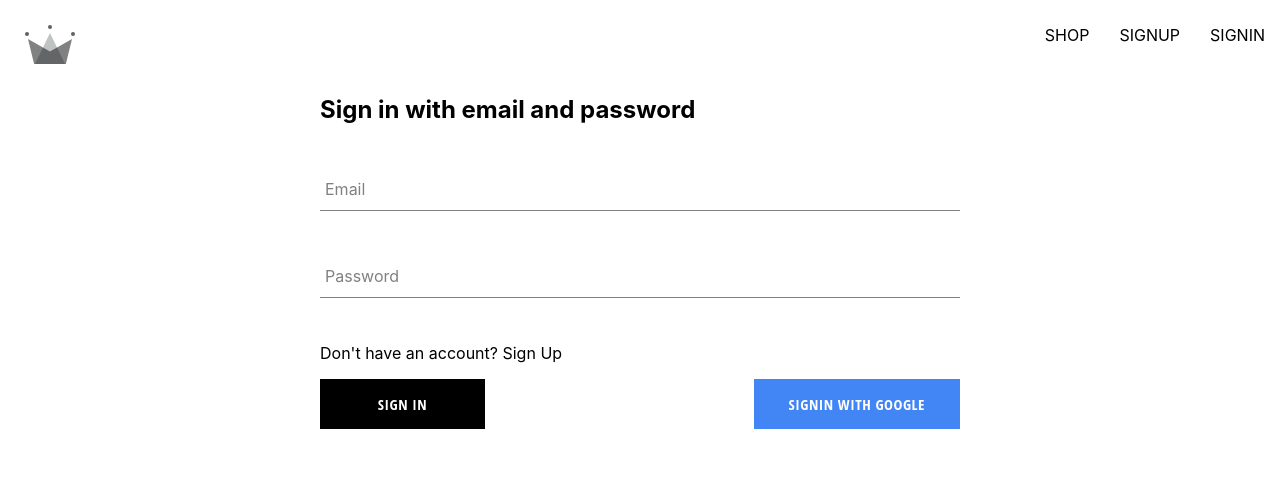
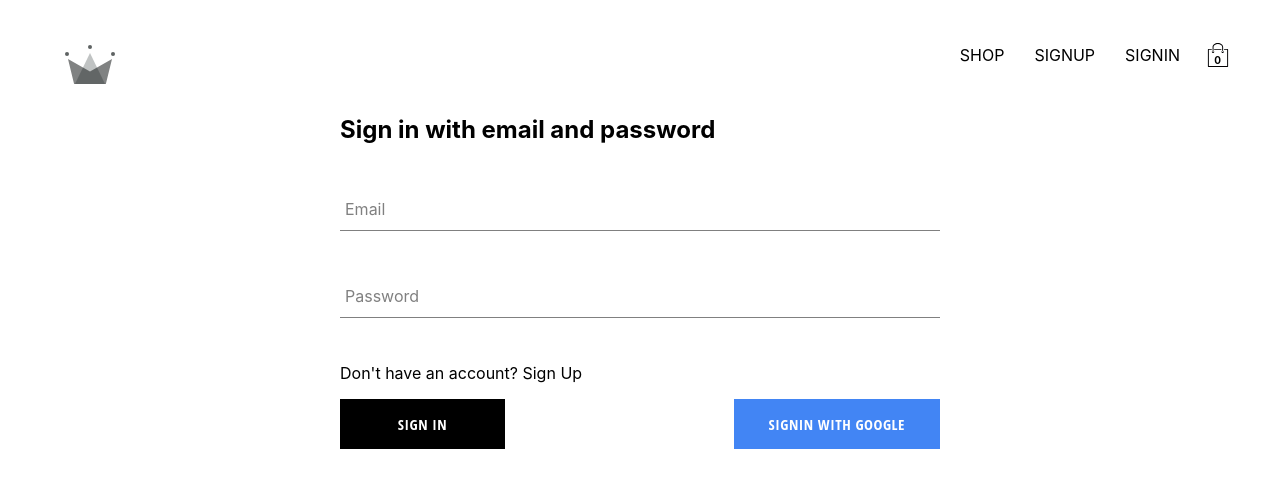
Before and after one commit to Precious2912/e-commerce-web-app, a React (Create React App) app: page /sign-in in a window 1280 px wide. Shown: the top 488 px of the page. Built offline with nearby package versions, Linux system fonts and the light colour scheme.

Commit message:
added cart-icon and cart-dropdown

```diff
--- /dev/null
+++ b/src/components/cart-dropdown/cart-dropdown.component.jsx
@@ -0,0 +1,13 @@
+import Button from "../button/button.component";
+import "./cart-dropdown.styles.scss";
+
+const CartDropdown = () => {
+  return (
+    <div className="cart-dropdown-container">
+      <div className="cart-items" />
+      <Button>GO TO CHECKOUT</Button>
+    </div>
+  );
+};
+
+export default CartDropdown;
--- /dev/null
+++ b/src/components/cart-dropdown/cart-dropdown.styles.scss
@@ -0,0 +1,29 @@
+.cart-dropdown-container {
+  position: absolute;
+  width: 240px;
+  height: 340px;
+  display: flex;
+  flex-direction: column;
+  padding: 20px;
+  border: 1px solid black;
+  background-color: white;
+  top: 90px;
+  right: 40px;
+  z-index: 5;
+
+  .empty-message {
+    font-size: 18px;
+    margin: 50px auto;
+  }
+
+  .cart-items {
+    height: 240px;
+    display: flex;
+    flex-direction: column;
+    overflow: scroll;
+  }
+
+  button {
+    margin-top: auto;
+  }
+}
--- /dev/null
+++ b/src/components/cart-icon/cart-icon.component.jsx
@@ -0,0 +1,20 @@
+import { useContext } from "react";
+import { CartContext } from "../../contexts/cart.context";
+import { ReactComponent as ShoppingIcon } from "../../assets/shopping-bag.svg";
+
+import "./cart-icon.styles.scss";
+
+const CartIcon = () => {
+  const { setIsCartOpen } = useContext(CartContext);
+
+  const cartToggle = () => setIsCartOpen((p) => !p);
+
+  return (
+    <div className="cart-icon-container" onClick={cartToggle}>
+      <ShoppingIcon className="shopping-icon" />
+      <span className="item-count">0</span>
+    </div>
+  );
+};
+
+export default CartIcon;
--- /dev/null
+++ b/src/components/cart-icon/cart-icon.styles.scss
@@ -0,0 +1,21 @@
+.cart-icon-container {
+  width: 45px;
+  height: 45px;
+  position: relative;
+  display: flex;
+  align-items: center;
+  justify-content: center;
+  cursor: pointer;
+
+  .shopping-icon {
+    width: 24px;
+    height: 24px;
+  }
+
+  .item-count {
+    position: absolute;
+    font-size: 10px;
+    font-weight: bold;
+    bottom: 12px;
+  }
+}
--- /dev/null
+++ b/src/contexts/cart.context.jsx
@@ -0,0 +1,13 @@
+import { createContext, useState } from "react";
+
+export const CartContext = createContext({
+  isCartOpen: false,
+  setIsCartOpen: () => null,
+});
+
+export const CartProvider = ({ children }) => {
+  const [ isCartOpen, setIsCartOpen ] = useState(false);
+  const value = { isCartOpen, setIsCartOpen };
+
+  return <CartContext.Provider value={value}>{children}</CartContext.Provider>;
+};
--- a/src/contexts/products.context.jsx
+++ b/src/contexts/products.context.jsx
@@ -7,7 +7,7 @@
 });
 
 export const ProductsProvider = ({ children }) => {
-  const [products, setProducts] = useState(PRODUCTS);
+  const [ products ] = useState(PRODUCTS);
   const value = { products };
 
   return <ProductsContext.Provider value={value}>{children}</ProductsContext.Provider>;
--- a/src/index.js
+++ b/src/index.js
@@ -4,6 +4,7 @@
 import App from './App';
 import { UserProvider } from './contexts/user.context';
 import { ProductsProvider } from './contexts/products.context';
+import { CartProvider } from './contexts/cart.context';
 
 import "./index.scss";
 
@@ -13,7 +14,9 @@
     <BrowserRouter>
       <UserProvider>
         <ProductsProvider>
-          <App />
+          <CartProvider>
+            <App />
+          </CartProvider>
         </ProductsProvider>
       </UserProvider>
     </BrowserRouter>
--- a/src/index.scss
+++ b/src/index.scss
@@ -4,6 +4,7 @@
 
 body {
   margin: 0;
+  padding: 20px 40px;
   font-family: -apple-system, BlinkMacSystemFont, 'Segoe UI', 'Roboto', 'Oxygen',
     'Ubuntu', 'Cantarell', 'Fira Sans', 'Droid Sans', 'Helvetica Neue',
     sans-serif;
--- a/src/routes/navbar/navbar.component.jsx
+++ b/src/routes/navbar/navbar.component.jsx
@@ -2,11 +2,15 @@
 import { Outlet, Link } from "react-router-dom";
 import { signOutUser } from "../../utils/firebase/firebase.utils";
 import { UserContext } from "../../contexts/user.context";
+import { CartContext } from "../../contexts/cart.context";
+import CartIcon from "../../components/cart-icon/cart-icon.component";
+import CartDropdown from "../../components/cart-dropdown/cart-dropdown.component";
 import "./navbar.styles.scss";
 import { ReactComponent as Logo } from "../../assets/crown.svg";
 
 const Navigation = () => {
   const { currentUser, setCurentUser } = useContext(UserContext);
+  const { isCartOpen } = useContext(CartContext);
 
   const signOutHandler = async () => {
     await signOutUser();
@@ -34,7 +38,9 @@
               SIGNIN
             </Link>
           )}
+          <CartIcon />
         </div>
+        {isCartOpen && <CartDropdown />}
       </div>
       <Outlet />
     </>
```
Also changed, not shown: src/assets/shopping-bag.svg (added).
